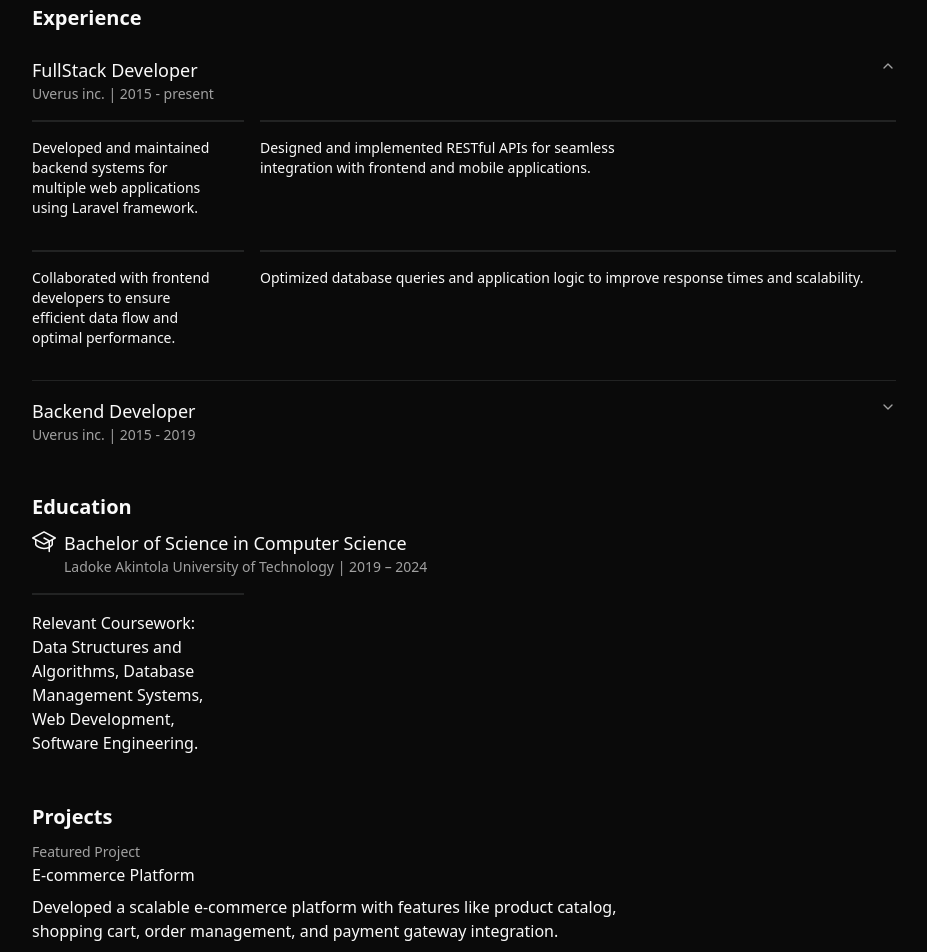
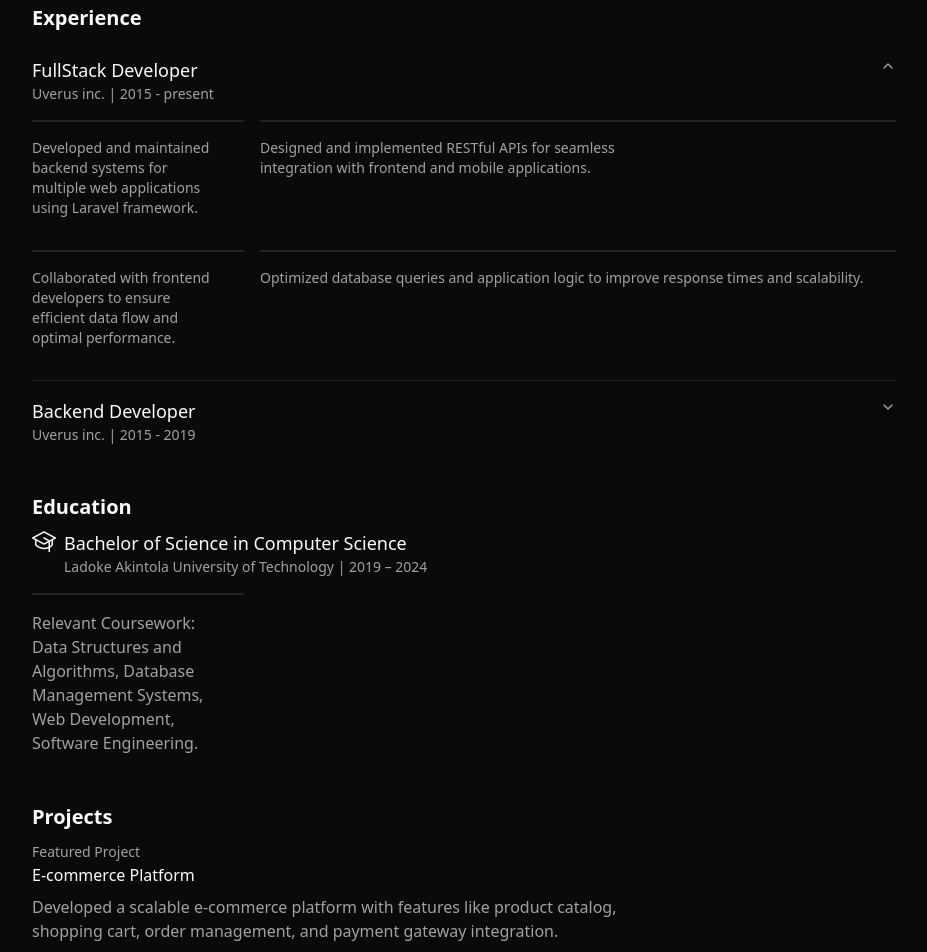
Before and after one commit to Umar-Jimoh/my-website, a React (Vite) app: page /resume in a window 1280 px wide. Shown: the part 400-1352 px from the top of the page, without its empty margins (176-1103 px from the left). Built offline with nearby package versions, Linux system fonts and the light colour scheme.

Commit message:
fix: use muted foreground text for section contents

```diff
--- a/src/components/Education.tsx
+++ b/src/components/Education.tsx
@@ -16,10 +16,10 @@ function Education() {
         </div>
       </div>
       <div className="grid grid-cols-[1fr_1fr] lg:grid-cols-[1fr_3fr] gap-4 text-balance mt-4">
-        <h4 className="border-t-2 py-4">
+        <p className="border-t-2 py-4 text-muted-foreground">
           Relevant Coursework: Data Structures and Algorithms, Database
           Management Systems, Web Development, Software Engineering.
-        </h4>
+        </p>
       </div>
     </section>
   );
--- a/src/components/ExperienceItem.tsx
+++ b/src/components/ExperienceItem.tsx
@@ -34,7 +34,7 @@ function ExperienceItem({ items }: ExperienceProps) {
             {item.details.map((detail, index) => (
               <span
                 key={index}
-                className="border border-b-0 border-l-0 border-r-0 border-t-2 py-4">
+                className="border border-b-0 border-l-0 border-r-0 border-t-2 py-4 text-muted-foreground">
                 {detail}
                 <br />
               </span>
--- a/src/components/ProjectItem.tsx
+++ b/src/components/ProjectItem.tsx
@@ -16,7 +16,7 @@ function ProjectItem({ item }: ProjectProps) {
     <div className="mb-12">
       <span className="text-sm text-muted-foreground">{item.subtitle}</span>
       <h3 className="text-foreground mb-2">{item.title}</h3>
-      <p className="text-balance mb-6">{item.details}</p>
+      <p className="text-balance mb-6 text-muted-foreground">{item.details}</p>
       <Link
         to={item.link}
         className="px-4 py-2 gap-2 rounded-sm text-foreground border in-dark:bg-[#1F2124] hover:bg-foreground hover:text-background transition-colors duration-200">
```
